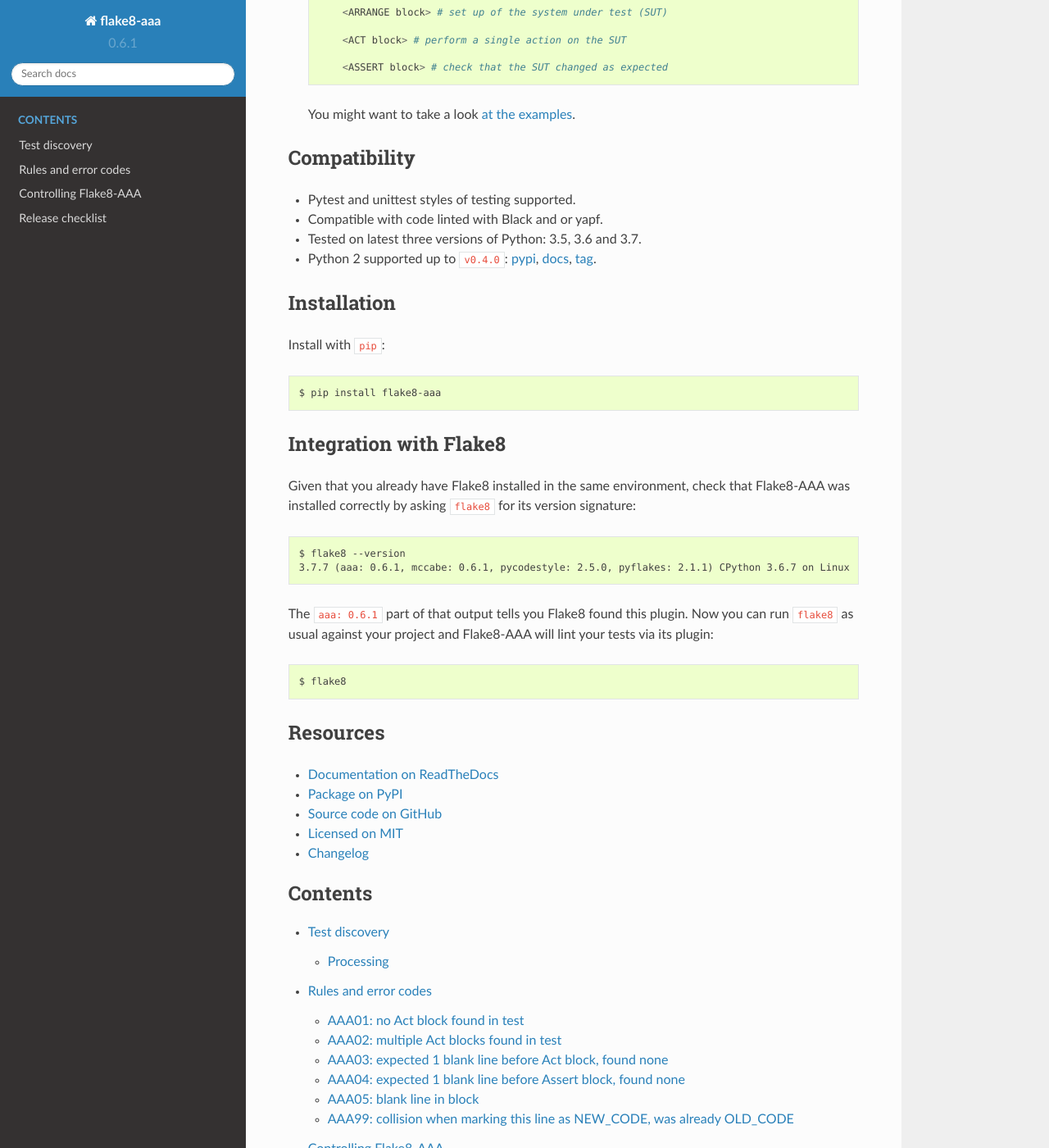
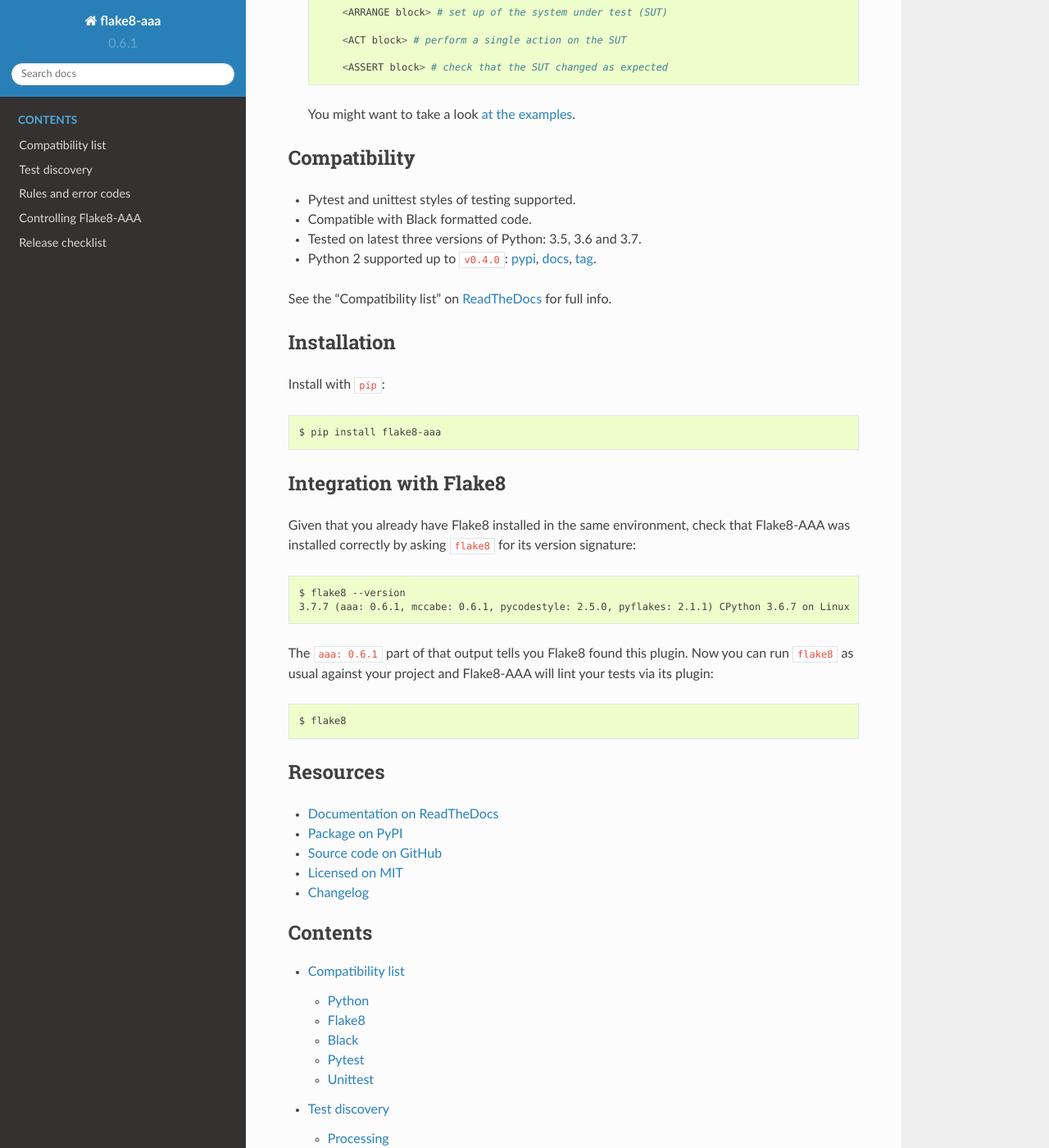
Before and after one commit to jamescooke/flake8-aaa, a Sphinx documentation site: the page built from docs/index.rst, in a window 1280 px wide and 1400 px high, scrolled down 506 px. Shown: the whole window at 82% size. Built offline with Sphinx 7.4.7 and the Read the Docs theme 2.0.0, drawn with Linux system fonts in a browser that asks for light colours.

Commit message:
Add compatibility list to docs

```diff
--- a/README.rst
+++ b/README.rst
@@ -54,7 +54,7 @@
 
 * Pytest and unittest styles of testing supported.
 
-* Compatible with code linted with Black and or yapf.
+* Compatible with Black formatted code.
 
 * Tested on latest three versions of Python: 3.5, 3.6 and 3.7.
 
@@ -63,6 +63,8 @@
   <https://flake8-aaa.readthedocs.io/en/v0.4.0/>`_, `tag
   <https://github.com/jamescooke/flake8-aaa/releases/tag/v0.4.0>`_.
 
+See the "Compatibility list" on `ReadTheDocs
+<https://flake8-aaa.readthedocs.io/>`_ for full info.
 
 Installation
 ------------
--- a/docs/index.rst
+++ b/docs/index.rst
@@ -7,6 +7,7 @@
     :maxdepth: 2
     :caption: Contents
 
+    compatibility
     discovery
     rules
     commands
```
Also changed, not shown: docs/compatibility.rst (added, +61 -0 lines).
